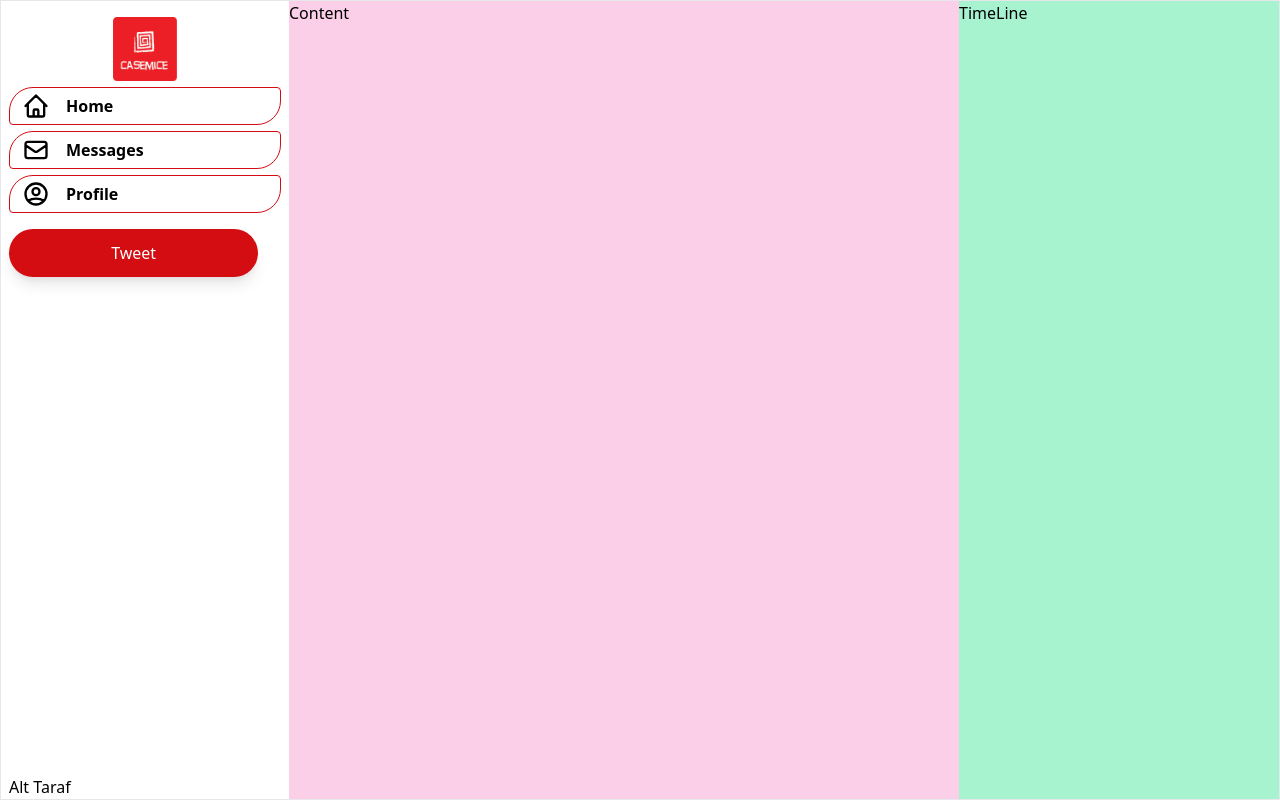
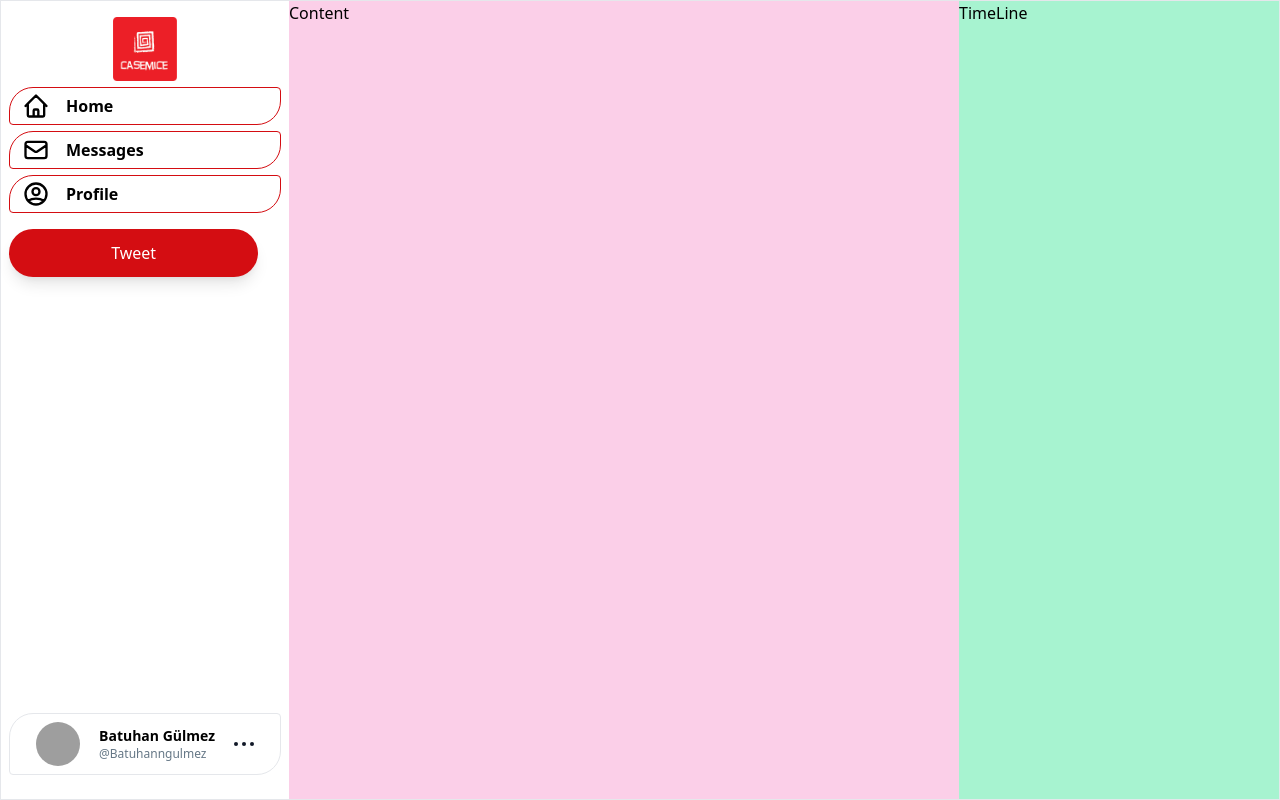
Before and after one commit to Batuhangulmez/activitymedia-React-Firebase, a React (Create React App) app: page / in a window 1280 px wide. Built offline with nearby package versions, Linux system fonts and the light colour scheme; grey boxes are pictures that could not be loaded.

Commit message:
userbox done

```diff
--- /dev/null
+++ b/src/components/UserBox.js
@@ -0,0 +1,20 @@
+import React from 'react'
+
+export const UserBox = () => {
+    return (
+        <div className="flex justify-around items-center mb-6 hover:bg-primary-lightest cursor-pointer border rounded-tl-3xl transform transition-colors duration-200 rounded rounded-br-3xl py-2 px-4">
+            <img className="w-11 h-11 rounded-full"
+                src="https://pbs.twimg.com/profile_images/1147599003263148032/LbA5K3c4_400x400.jpg" alt="Profile" />
+            <div className="flex flex-col ">
+                <span className="font-bold text-sm  ">Batuhan Gülmez</span>
+                <span className="text-xs text-gray-dark">@Batuhanngulmez</span>
+            </div>
+            <div className="flex space-x-1">
+                <div className="w-1 h-1 bg-gray-900 rounded-full" />
+                <div className="w-1 h-1 bg-gray-900 rounded-full" />
+                <div className="w-1 h-1 bg-gray-900 rounded-full" />
+            </div>
+
+        </div>
+    )
+}
--- a/src/layout/Sidebar.js
+++ b/src/layout/Sidebar.js
@@ -1,4 +1,4 @@
-import React from 'react'
+import React, { useState } from 'react'
 import casemicelogo from "../images/casemice.png"
 import SideLink from "../components/SideLink";
 import {
@@ -6,6 +6,7 @@ import {
     MessageIcon,
     ProfilIcon
 } from "../icons/Icon";
+import { UserBox } from '../components/UserBox';
 
 const sideLink = [
     {
@@ -23,6 +24,10 @@ const sideLink = [
 ];
 
 export const Sidebar = () => {
+
+
+
+
     return (
         <div className="flex flex-col justify-between w-72 px-2">
             <div>
@@ -32,13 +37,17 @@ export const Sidebar = () => {
                 <nav className="mb-4">
                     <ul>
                         {sideLink.map(({ name, icon }) => (
-                            <SideLink key={name} name={name} Icon={icon} />
+                            <SideLink
+                                key={name}
+                                name={name}
+                                Icon={icon}
+                            />
                         ))}
                     </ul>
                 </nav>
                 <button className="bg-primary-base hover:bg-primary-dark text-white shadow-lg rounded-full py-3 px-8 w-11/12 transform transition-colors duration-200 ">Tweet</button>
             </div>
-            <div>Alt Taraf</div>
+            <UserBox />
         </div>
     );
 };
```
Also changed, not shown: src/components/SideLink.js (+6 -3 lines).
